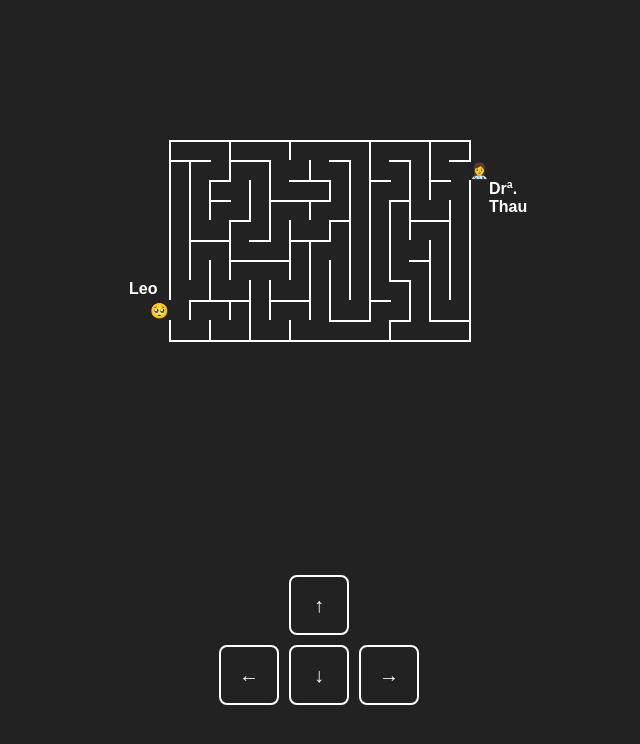
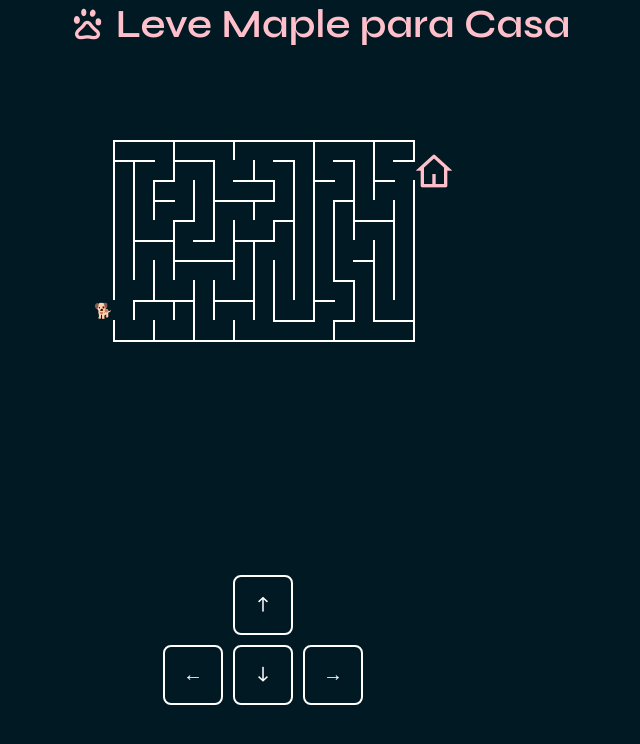
Before and after one commit to leonardowallace/labirinto, a plain HTML site: page index.html in a window 1280 px wide. Shown: the whole page, without its empty margins (321-961 px from the left). Drawn offline with nearby package versions, Linux system fonts and the light colour scheme.

Commit message:
Adaptado para Maple

```diff
--- /dev/null
+++ b/assets/css/style.css
@@ -0,0 +1,314 @@
+/*=============== GOOGLE FONTS ===============*/
+@import url("https://fonts.googleapis.com/css2?family=Syne:wght@400..800&display=swap");
+
+/*=============== Variaveis CSS ===============*/
+:root {
+  --header-height: 3.5rem;
+  /*========== Colors ==========*/
+  --hue: 230;
+  --first-color: #025951;
+  --first-color-light: #0CF25D;
+  --first-color-alt: #038C3E;
+  --title-color: hsl(var(--hue), 30%, 95%);
+  --text-color: hsl(var(--hue), 20%, 80%);
+  --text-color-light: hsl(var(--hue), 20%, 70%);
+  --body-color: #011922;
+  --container-color: #025951;
+
+  /*========== Fontes ==========*/
+  /*.5rem = 8px | 1rem = 16px ...*/
+  --body-font: "Syne", sans-serif;
+  --biggest-font-size: 3rem;
+  --big-font-size: 1.5rem;
+  --h1-font-size: 1.5rem;
+  --h2-font-size: 1.25rem;
+  --h3-font-size: 1rem;
+  --normal-font-size: .938rem;
+  --small-font-size: .813rem;
+
+  /*========== Font weight ==========*/
+  --font-regular: 400;
+  --font-semi-bold: 600;
+  --font-bold: 700;
+
+  /*========== z index ==========*/
+  --z-tooltip: 10;
+  --z-fixed: 100;
+}
+
+/*========== Responsividade ==========*/
+@media screen and (min-width: 1150px) {
+  :root {
+    --biggest-font-size: 4rem;
+    --big-font-size: 2rem;
+    --h1-font-size: 2.25rem;
+    --h2-font-size: 1.5rem;
+    --h3-font-size: 1.25rem;
+    --normal-font-size: 1.125rem;
+    --small-font-size: .875rem;
+  }
+}
+
+/*=============== BASE ===============*/
+* {
+  box-sizing: border-box;
+  padding: 0;
+  margin: 0;
+}
+
+html {
+  scroll-behavior: smooth;
+}
+
+body,
+input,
+textarea,
+button {
+  font-family: var(--body-font);
+  font-size: var(--normal-font-size);
+}
+
+body {
+  background-color: var(--body-color);
+  color: var(--text-color);
+  touch-action: pan-y;
+}
+
+input,
+button,
+textarea {
+  border: none;
+  outline: none;
+}
+
+h1, h2, h3 {
+  color: var(--title-color);
+  font-weight: var(--font-semi-bold);
+}
+
+p {
+  line-height: 130%;
+}
+
+ul {
+  list-style: none;
+}
+
+a {
+  text-decoration: none;
+}
+
+img {
+  display: block;
+  max-width: 100%;
+  height: auto;
+}
+
+/*===============  CSS CLASSES REUTILIZADAS ===============*/
+.container {
+  max-width: 1120px;
+  margin-inline: 1.5rem;
+}
+
+.grid {
+  display: grid;
+  gap: 1.5rem;
+}
+
+.section {
+  padding-block: 5rem 2rem;
+}
+
+.section__title {
+  text-align: center;
+  font-size: var(--h1-font-size);
+  font-weight: var(--font-bold);
+  margin-bottom: 2rem;
+}
+
+.main {
+  overflow: hidden;
+}
+
+
+/*==========HEADER==============*/
+.game__header{
+	position: fixed;
+	width: 100%;
+	top: 0;
+	left: 0;
+	background-color: transparent;
+	z-index: var(--z-fixed);
+}
+
+.game__logo{
+	display: flex;
+	justify-content: center;
+	align-items: center;
+	column-gap: .5rem;
+}
+
+.game__title,
+.game__logo i{
+	font-size: 2.5rem;
+	color: pink;
+}
+
+.game__container{
+	position: absolute;
+	top: 0;
+	left: 0;
+	right: 0;
+	bottom: 0;
+	display: grid;
+	grid-template-rows: 60% 40%;
+}
+
+.game__maze{
+	position: absolute;
+	width: 340px;
+	height: 240px;
+	/*background: #39a;
+
+	align-self: center;
+	justify-self: center;
+	place-self: center center;*/
+	top: 30vh;
+	left: 50%;
+	transform: translate(-50%, -50%);
+}
+
+.maple{
+	font-size: 2.5rem;
+}
+
+.maple__home i{
+	font-size: 2.5rem;
+	color: pink;
+}
+
+.mbox,
+.controls {
+	height: 100%;
+	display: grid;
+}
+
+.mbox {
+}
+
+.buttons {
+	width: 210px;
+	height: 140px;
+	align-self: center;
+	justify-self: center;
+	display: grid;
+	grid-template-rows: 70px 70px;
+	grid-template-columns: 70px 70px 70px;
+}
+
+.btn {
+	width: 60px;
+	height: 60px;
+	border: 2px #fff solid;
+	border-bottom: 2px #fff solid;
+	align-self: center;
+	justify-self: center;
+	cursor: pointer;
+	border-radius: 8px;
+	display: grid;
+	/*box-shadow: 4px 4px 10px rgba(255, 255, 255, 0.2);*/
+}
+.chevron {
+	height: 20px;
+	width: 20px;
+	align-self: center;
+	justify-self: center;
+	color: #222;
+	font-size: 20px;
+	line-height: 20px;
+	text-align: center;
+	color: #fff;
+}
+
+#bu {
+	grid-column-start: 2;
+}
+#bd {
+	grid-column-start: 2;
+	grid-row-start: 2;
+}
+#bl {
+	grid-column-start: 1;
+	grid-row-start: 2;
+}
+#br {
+	grid-column-start: 3;
+	grid-row-start: 2;
+}
+
+#thingie,
+#home {
+	position: absolute;
+	top: 100px;
+	left: 100px;
+	border-radius: 20px;
+	transition: all .1s;
+}
+
+.emo {
+	position: absolute;
+	top: 4px;
+	left: 1px;
+	width: 10px;
+	height: 13px;
+	border-radius: 20px;
+	font-size: 15px;
+	line-height: 15px;
+	text-align: left;
+}
+
+.barrier {
+	position: absolute;
+	background: #fff;
+}
+
+#top {
+	top: 20px;
+	left: 20px;
+	width: 300px;
+	height: 2px;
+}
+
+#bottom {
+	top: 220px;
+	left: 20px;
+	width: 302px;
+	height: 2px;
+}
+
+/*style reset*/
+button {
+	display: inline-block;
+	border: none;
+	padding: none;
+	margin: 0;
+	outline: none;
+	-webkit-appearance: none;
+	-moz-appearance: none;
+	background: none;
+	-webkit-tap-highlight-color: transparent;
+}
+
+button:hover,
+button:focus {
+	-webkit-appearance: none;
+}
+
+button:focus {
+	outline: none;
+}
+
+button:active {
+	transform: scale(1);
+	-webkit-appearance: none;
+}
--- a/interatividade.js
+++ b/assets/js/main.js
@@ -408,83 +408,14 @@ let prevl = 0;
 function updateEmo(lr) {
 	//simple/manual emo-adjustment - old
 	if (lr) {
-		if (thingie.offsetLeft < maxl) {
-			emo.innerHTML = "🙄";
-		}
-		if (thingie.offsetLeft < maxl - 2 * step) {
-			emo.innerHTML = "😒";
-		}
-		if (thingie.offsetLeft < maxl - 4 * step) {
-			emo.innerHTML = "😣";
-		}
-		if (thingie.offsetLeft < maxl - 6 * step) {
-			emo.innerHTML = "🤬";
-		}
-		if (thingie.offsetLeft > prevl) {
-			emo.innerHTML = "😐";
-		}
-		if (thingie.offsetLeft >= maxl) {
-			if (thingie.offsetLeft > mazeWidth * 0.6) {
-				emo.innerHTML = "😀";
-			} else {
-				emo.innerHTML = "🙂";
-			}
-			maxl = thingie.offsetLeft;
-		}
-		if (thingie.offsetLeft === 0) {
-			emo.innerHTML = "😢";
-		}
-		if (
-			thingie.offsetLeft > mazeWidth - step &&
-			thingie.offsetTop === home.offsetTop
-		) {
-			emo.innerHTML = "🤗";
-			home.innerHTML = "👩‍⚕️";
-		}
 		if (thingie.offsetLeft > mazeWidth) {
 			emo.innerHTML = "";
-			home.innerHTML = "💏";
-		}
-		prevl = thingie.offsetLeft;
-	} else {
-		if (thingie.offsetLeft > (mazeWidth - step) && thingie.offsetTop === home.offsetTop) {
-			emo.innerHTML = "🤗";
-		}else{
-			if(thingie.offsetLeft > (mazeWidth - step) && thingie.offsetTop != home.offsetTo){
-				emo.innerHTML = "🙄";
-			}
+			window.alert("Parabéns, Maple está em casa!!!")
+            location.reload()
 		}
 	}
 
-	// 	//Variant: Detect distance to target using old Greeks: Phytagoras (More scientifically interesting, but somehow less funny 🙃)
-	// 	let h = home.offsetLeft - thingie.offsetLeft;
-	// 	let v = Math.abs(home.offsetTop - thingie.offsetTop);
-	// 	let dist = Math.hypot(h, v);
-	// 	console.log(h, v, dist);
 
-	// 	//dist = h;
-
-	// 	//dynamic stuff
-	// 	if (dist <= prevDist) {
-	// 		//happy
-	// 		emo.innerHTML = "😀";
-	// 	} else {
-	// 		//sad
-	// 		emo.innerHTML = "🙄";
-	// 	}
-
-	// 	//fixed values
-	// 	if (dist === 20) {
-	// 		emo.innerHTML = "🤗";
-	// 	}
-	// 	if (dist === 0) {
-	// 		emo.innerHTML = "🥳";
-	// 		home.innerHTML = "";
-	// 	} else {
-	// 		home.innerHTML = "🏠";
-	// 	}
-
-	// 	prevDist = dist;
 }
 
 //navigate with tilting
--- a/index.html
+++ b/index.html
@@ -3,25 +3,40 @@
 <head>
     <meta charset="UTF-8">
     <meta name="viewport" content="width=device-width, initial-scale=1.0">
-    <title>Labirinto</title>
-    <link rel="stylesheet" href="style.css">
+
+	<!--============REMIXICCONS==============-->
+	<link rel="stylesheet" href="https://cdnjs.cloudflare.com/ajax/libs/remixicon/4.2.0/remixicon.min.css">
+
+	<!--================CSS==============-->
+    <link rel="stylesheet" href="assets/css/style.css">
+
+	<title>Labirinto</title>
 </head>
 <body>
-    <div id="container">
+    <!--============HEADER==============-->
+<header class="game__header">
+	<div class="game__logo">
+		<i class="ri-baidu-line"></i>
+		<h2 class="game__title">Leve Maple para Casa</h2>
+	</div>
+</header>
+
+<div class="game__container container" id="container">
 	<div class="mbox">
-	<div id="maze">
-		<div id="thingie">
-            <p>Leo</p>
-			<div class="emo" id="emo">🥺</div>
+		<div class="game__maze" id="maze">
+			<div class="maple" id="thingie">
+				<span class="emo maple" id="emo">🐕</span>
+			</div>
+
+			<div class="maple__home" id="home">
+				<i class="ri-home-4-line emo"></i>
+			</div>
+
+			<div class="barrier" id="top"></div>
+			<div class="barrier" id="bottom"></div>
 		</div>
-		<div id="home">
-            <p class="thau">Drª. Thau</p>
-			<div class="emo">👩‍⚕️</div>
-		</div>
-		<div class="barrier" id="top"></div>
-		<div class="barrier" id="bottom"></div>
 	</div>
-		</div>
+
 	<div class="controls">
 		<div class="buttons">
 			<button class="btn" id="bu"><div class="chevron">↑</div></button>
@@ -31,6 +46,6 @@
 		</div>
 	</div>
 </div>
-</body>
-<script src="interatividade.js"></script>
+
+<script src="assets/js/main.js"></script>
 </html>
--- a/style.css
+++ b/style.css
@@ -11,12 +11,6 @@ p{
     margin: -20px;
 }
 
-p.thau{
-    font-family: Arial, Helvetica, sans-serif;
-    color: white;
-    font-weight: bolder;
-    margin: 20px;
-}
 
 #container {
 	position: absolute;
```
